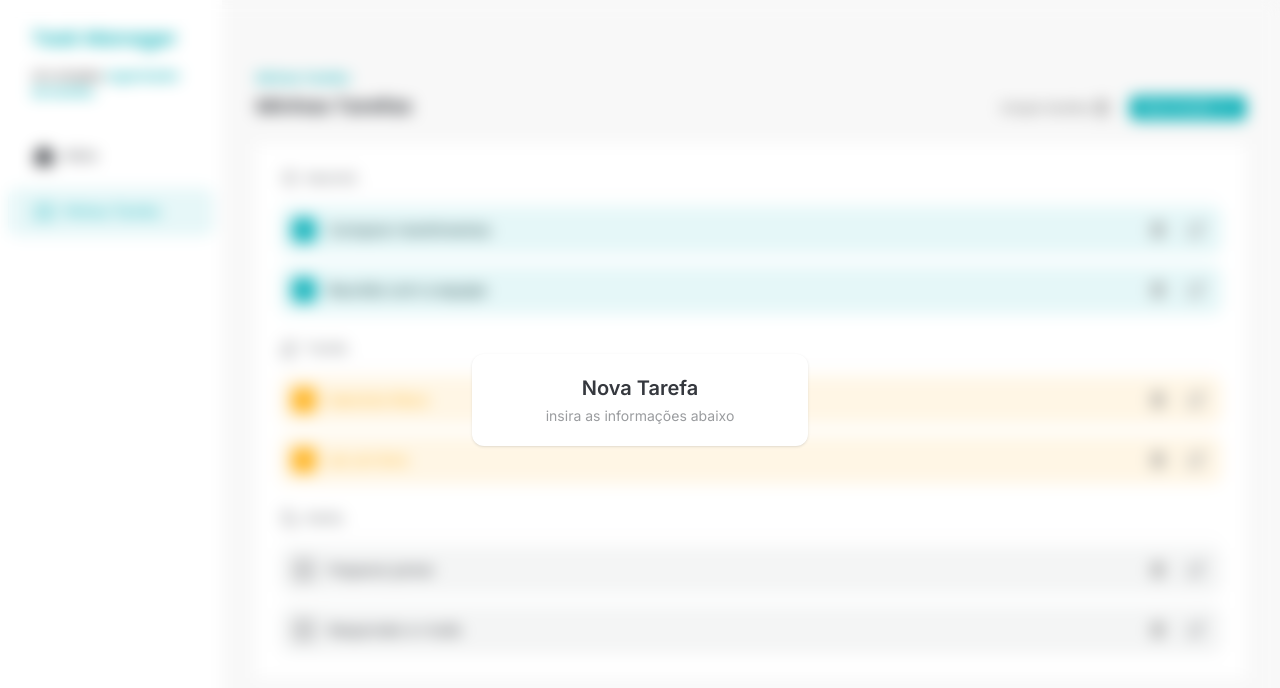
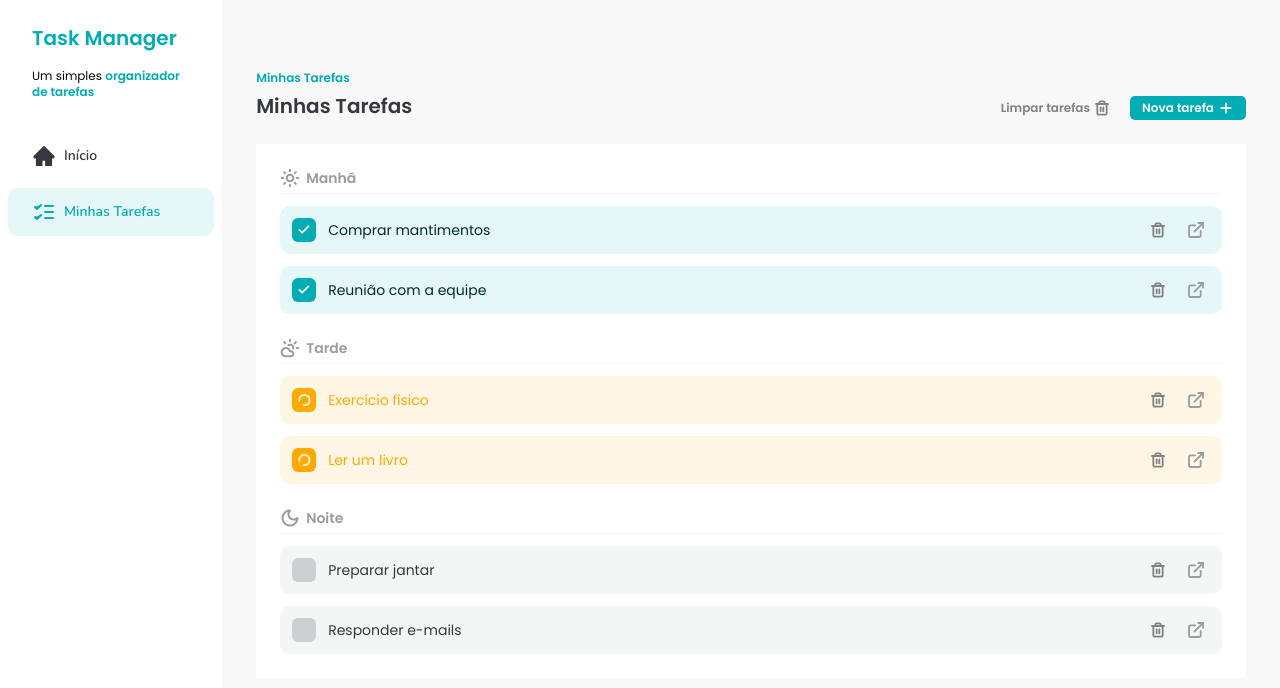
Before and after one commit to pc-silva/app-task-manager, a React (Vite) app: page / in a window 1280 px wide. Shown: the top 688 px of the page. Built offline with nearby package versions, Linux system fonts and the light colour scheme.

Commit message:
We guarantee that the AddTaskDialog will open when you click the Add Task button

```diff
--- a/src/components/AddTaskDialog.jsx
+++ b/src/components/AddTaskDialog.jsx
@@ -4,7 +4,7 @@ export const AddTaskDialog = ({ isOpen }) => {
   if (!isOpen) return null;
 
   return createPortal(
-    <div className="font-inter fixed top-0 flex h-screen w-screen items-center justify-center backdrop-blur">
+    <div className="font-inter fixed top-0 flex h-screen w-screen items-center justify-center backdrop-blur transition">
       <div className="w-84 space-y-1 rounded-xl bg-white p-5 text-center shadow">
         <h1 className="text-xl font-semibold text-[#35383E]">Nova Tarefa</h1>
         <p className="text-sm text-[#9A9C9F]">insira as informações abaixo</p>
--- a/src/components/Task.jsx
+++ b/src/components/Task.jsx
@@ -14,6 +14,7 @@ import { TaskSeparator } from "./TaskSeparator";
 
 export const Task = () => {
   const [tasks, setTasks] = useState(TASKS);
+  const [addTaskDialogIsOpen, setAddTaskDialogIsOpen] = useState(false);
 
   const morningTasks = tasks.filter((task) => task.time === "morning");
   const afternoonTasks = tasks.filter((task) => task.time === "afternoon");
@@ -60,10 +61,13 @@ export const Task = () => {
           <Button variant="secondary">
             Limpar tarefas <TrashIcon />
           </Button>
-          <Button variant="primary">
+          <Button
+            variant="primary"
+            onClick={() => setAddTaskDialogIsOpen(true)}
+          >
             Nova tarefa <AddIcon />
           </Button>
-          <AddTaskDialog isOpen={true} />
+          <AddTaskDialog isOpen={addTaskDialogIsOpen} />
         </div>
       </div>
 
```
